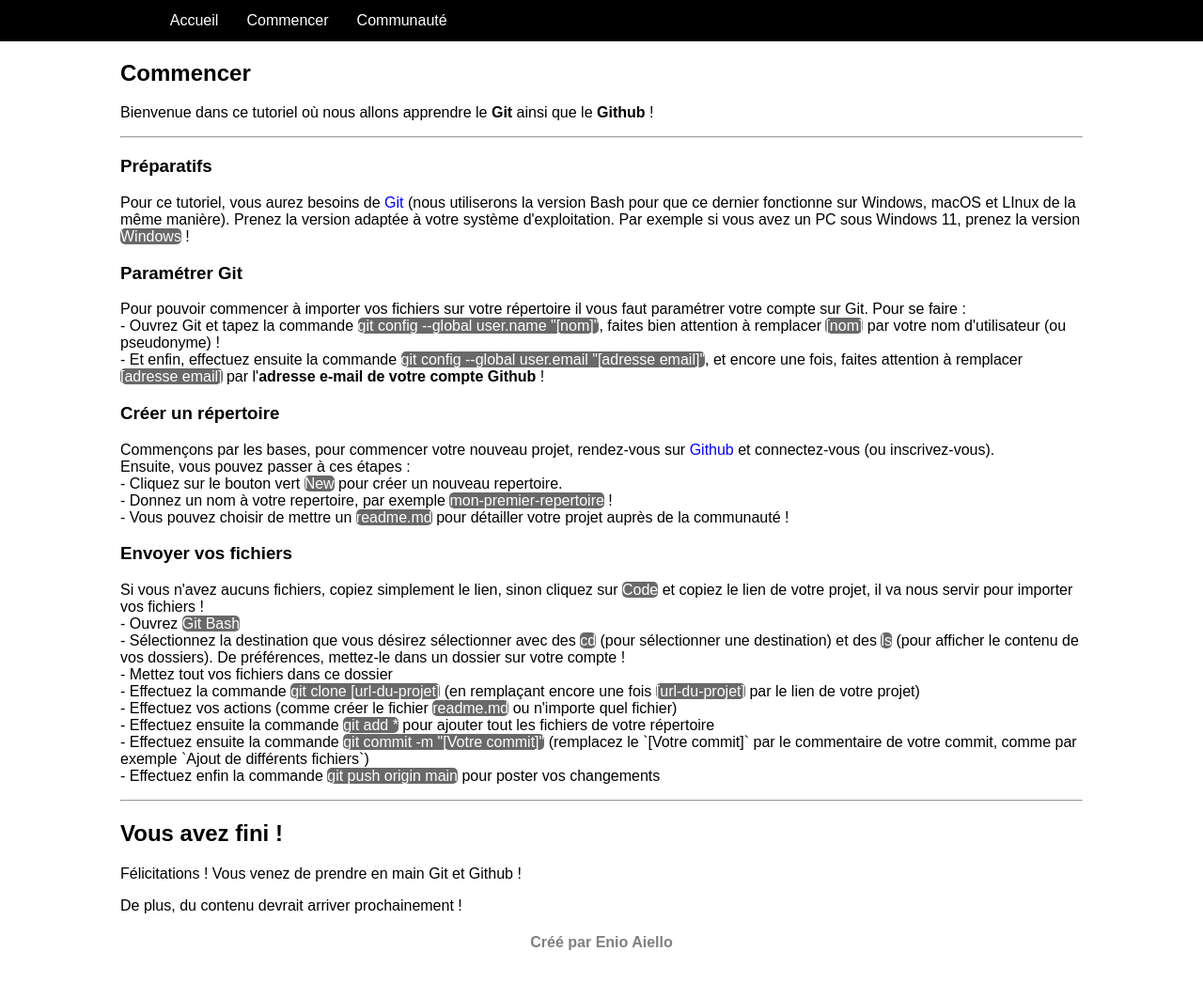
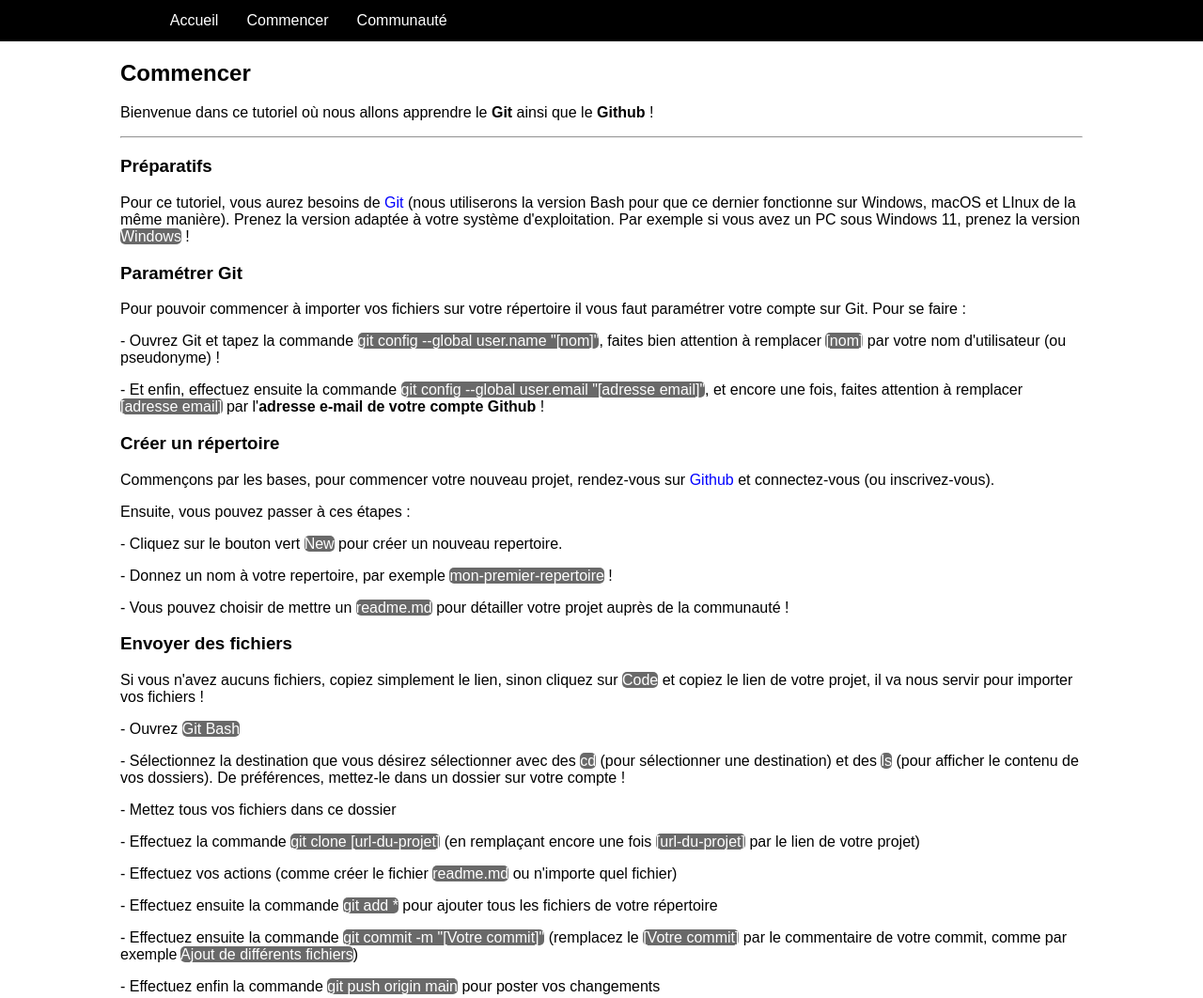
Before and after one commit to enioaiello/Tutoriel-Git, a plain HTML site: page documentation.html in a window 1280 px wide. Shown: the top 1062 px of the page at 94% size. Before the commit the page ends 1034 px from the top, so only its background shows below. Drawn offline with Linux system fonts and the light colour scheme.

Commit message:
Mise à jour du site

```diff
--- a/documentation.html
+++ b/documentation.html
@@ -33,24 +33,25 @@
         <p>Pour ce tutoriel, vous aurez besoins de <a href="https://git-scm.com/" target="_blank">Git</a> (nous utiliserons la version Bash pour que ce dernier fonctionne sur Windows, macOS et LInux de la même manière). Prenez la version adaptée à votre système d'exploitation. Par exemple si vous avez un PC sous Windows 11, prenez la version <span>Windows</span> !
         </p>
         <h3>Paramétrer Git</h3>
-        <p>Pour pouvoir commencer à importer vos fichiers sur votre répertoire il vous faut paramétrer votre compte sur Git. Pour se faire :<br>
-            - Ouvrez Git et tapez la commande <span>git config --global user.name "[nom]"</span>, faites bien attention à remplacer <span>[nom]</span> par votre nom d'utilisateur (ou pseudonyme) !<br>
-            - Et enfin, effectuez ensuite la commande <span>git config --global user.email "[adresse email]"</span>, et encore une fois, faites attention à remplacer <span>[adresse email]</span> par l'<strong>adresse e-mail de votre compte Github</strong> !</p>
+        <p>Pour pouvoir commencer à importer vos fichiers sur votre répertoire il vous faut paramétrer votre compte sur Git. Pour se faire :</p>
+            <p>- Ouvrez Git et tapez la commande <span>git config --global user.name "[nom]"</span>, faites bien attention à remplacer <span>[nom]</span> par votre nom d'utilisateur (ou pseudonyme) !</p>
+            <p>- Et enfin, effectuez ensuite la commande <span>git config --global user.email "[adresse email]"</span>, et encore une fois, faites attention à remplacer <span>[adresse email]</span> par l'<strong>adresse e-mail de votre compte Github</strong> !</p>
         <h3>Créer un répertoire</h3>
-        <p>Commençons par les bases, pour commencer votre nouveau projet, rendez-vous sur <a href="https://github.com/" target="_blank">Github</a> et connectez-vous (ou inscrivez-vous).<br> Ensuite, vous pouvez passer à ces étapes :<br>
-            - Cliquez sur le bouton vert <span>New</span> pour créer un nouveau repertoire.<br>
-            - Donnez un nom à votre repertoire, par exemple <span>mon-premier-repertoire</span> !<br>
-            - Vous pouvez choisir de mettre un <span>readme.md</span> pour détailler votre projet auprès de la communauté !</p>
-        <h3>Envoyer vos fichiers</h3>
-        <p>Si vous n'avez aucuns fichiers, copiez simplement le lien, sinon cliquez sur <span>Code</span> et copiez le lien de votre projet, il va nous servir pour importer vos fichiers !<br>
-            - Ouvrez <span>Git Bash</span><br>
-            - Sélectionnez la destination que vous désirez sélectionner avec des <span>cd</span> (pour sélectionner une destination) et des <span>ls</span> (pour afficher le contenu de vos dossiers). De préférences, mettez-le dans un dossier sur votre compte !<br>
-            - Mettez tout vos fichiers dans ce dossier<br>
-            - Effectuez la commande <span>git clone [url-du-projet]</span> (en remplaçant encore une fois <span>[url-du-projet]</span> par le lien de votre projet)<br>
-            - Effectuez vos actions (comme créer le fichier <span>readme.md</span> ou n'importe quel fichier)<br>
-            - Effectuez ensuite la commande <span>git add *</span> pour ajouter tout les fichiers de votre répertoire<br>
-            - Effectuez ensuite la commande <span>git commit -m "[Votre commit]"</span> (remplacez le `[Votre commit]` par le commentaire de votre commit, comme par exemple `Ajout de différents fichiers`)<br>
-            - Effectuez enfin la commande <span>git push origin main</span> pour poster vos changements</p>
+        <p>Commençons par les bases, pour commencer votre nouveau projet, rendez-vous sur <a href="https://github.com/" target="_blank">Github</a> et connectez-vous (ou inscrivez-vous).</p>
+        <p>Ensuite, vous pouvez passer à ces étapes :</p>
+            <p>- Cliquez sur le bouton vert <span>New</span> pour créer un nouveau repertoire.</p>
+            <p>- Donnez un nom à votre repertoire, par exemple <span>mon-premier-repertoire</span> !</p>
+            <p>- Vous pouvez choisir de mettre un <span>readme.md</span> pour détailler votre projet auprès de la communauté !</p>
+        <h3>Envoyer des fichiers</h3>
+        <p>Si vous n'avez aucuns fichiers, copiez simplement le lien, sinon cliquez sur <span>Code</span> et copiez le lien de votre projet, il va nous servir pour importer vos fichiers !</p>
+            <p>- Ouvrez <span>Git Bash</span></p>
+            <p>- Sélectionnez la destination que vous désirez sélectionner avec des <span>cd</span> (pour sélectionner une destination) et des <span>ls</span> (pour afficher le contenu de vos dossiers). De préférences, mettez-le dans un dossier sur votre compte !</p>
+            <p>- Mettez tous vos fichiers dans ce dossier</p>
+            <p>- Effectuez la commande <span>git clone [url-du-projet]</span> (en remplaçant encore une fois <span>[url-du-projet]</span> par le lien de votre projet)</p>
+            <p>- Effectuez vos actions (comme créer le fichier <span>readme.md</span> ou n'importe quel fichier)</p>
+            <p>- Effectuez ensuite la commande <span>git add *</span> pour ajouter tous les fichiers de votre répertoire</p>
+            <p>- Effectuez ensuite la commande <span>git commit -m "[Votre commit]"</span> (remplacez le <span>[Votre commit]</span> par le commentaire de votre commit, comme par exemple <span>Ajout de différents fichiers</span>)</p>
+            <p>- Effectuez enfin la commande <span>git push origin main</span> pour poster vos changements</p>
         <hr>
         <h2>Vous avez fini !</h2>
         <p>Félicitations ! Vous venez de prendre en main Git et Github !</p>
```
